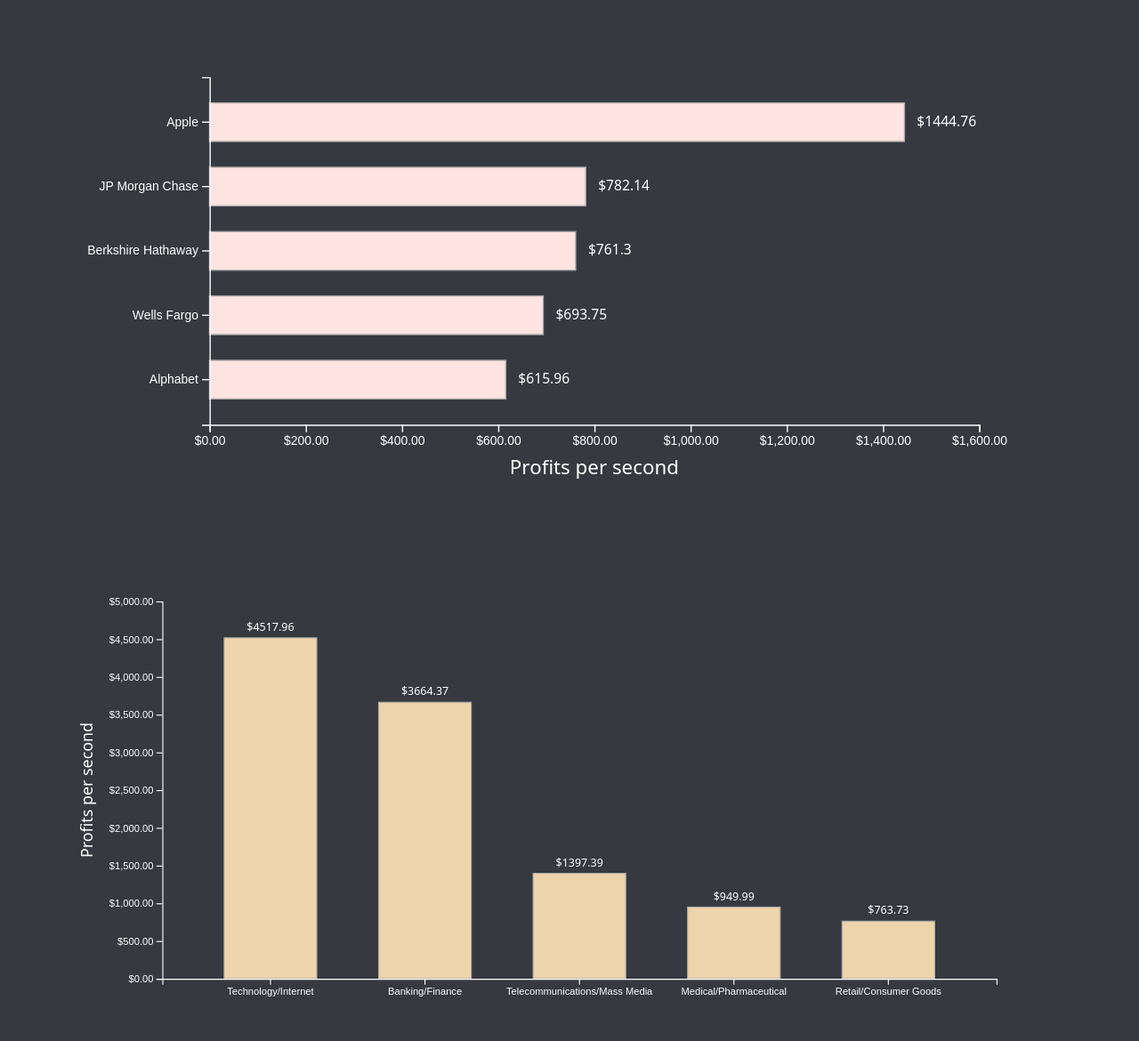
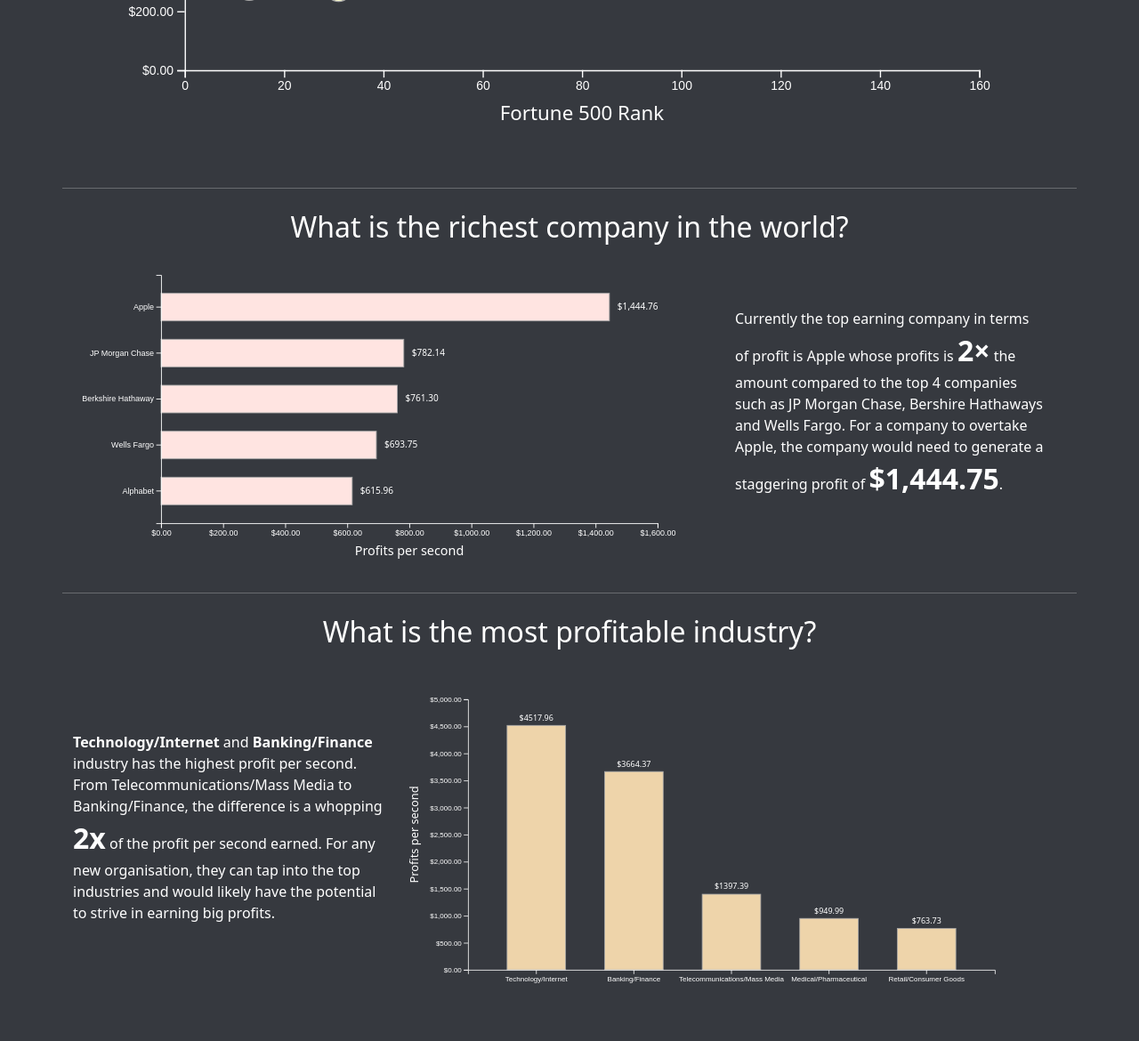
Before and after one commit to A-Flying-Poro/CSC3007-Milestone-2, a plain HTML site: page index.html in a window 1280 px wide. Shown: the part 861-2031 px from the top of the page at 89% size. After the commit the page ends 2007 px from the top, so only its background shows below. Drawn offline with nearby package versions, Linux system fonts and the light colour scheme.

Commit message:
Added page content
Co-Authored-By: Kennard <19202380+dustbin96@users.noreply.github.com>
Co-Authored-By: Arthur Tay <55835744+Arthurtay@users.noreply.github.com>

```diff
--- a/index.html
+++ b/index.html
@@ -15,10 +15,62 @@
     <script src="site.js" defer></script>
 </head>
 <body class="container dark-mode">
-<div class="d-flex flex-column align-items-center my-2">
-    <h2 class="my-4" style="text-align: center;">
+    <div class="row my-2 align-items-center">
+        <h2 class="w-100 my-4 text-center">
             What the Most Profitable Companies Make per Second
         </h2>
+        <div class="col col-lg-10 mt-2 mx-auto">
+            <p>
+                Have you ever thought of which company makes the most money in the world?
+                The numbers were gathered, crunched and tallied.
+                Here’s the top 25 wealthiest companies in the world and find out how much each company earns per second.
+            </p>
+            <p>
+                Companies that have the highest amount of profits are in the <b>Technology/Internet</b> or <b>Banking/Finance</b> industry.
+                Fortune 500 ranking is based on the revenue which differs from the profit per second.
+                <b>Walmart</b> is ranked number <span class="text-highlight">1</span> in the Fortune 500 ranking but profit less than <span class="text-highlight">⅓</span> as compared to Apple.
+            </p>
+        </div>
+        <div id="dataChart1" class="my-4 w-100">
+        </div>
+
+        <hr class="my-4" />
+
+        <!-- Chart 2 -->
+        <h2 class="w-100 text-center">
+            What is the richest company in the world?
+        </h2>
+        <div class="col-12 row">
+            <div id="dataChart2" class="col-12 col-xl-8">
+            </div>
+            <div class="col my-auto">
+                <p>
+                    Currently the top earning company in terms of profit is Apple whose profits is <span class="text-highlight">2&times;</span> the amount compared to the top 4 companies such as JP Morgan Chase,
+                    Bershire Hathaways and Wells Fargo.
+                    For a company to overtake Apple, the company would need to generate a staggering profit of <span class="text-highlight">$1,444.75</span>.
+                </p>
+            </div>
+        </div>
+
+        <hr class="my-4" />
+
+        <!-- Chart 3 -->
+        <h2 class="w-100 text-center">
+            What is the most profitable industry?
+        </h2>
+        <div class="col-12 row">
+            <div id="dataChart3" class="col-12 col-xl-8">
+            </div>
+            <div class="col my-auto order-first">
+                <p>
+                    <b>Technology/Internet</b> and <b>Banking/Finance</b> industry has the highest profit per second.
+                    From Telecommunications/Mass Media to Banking/Finance, the difference is a whopping <span class="text-highlight">2x</span> of the profit per second earned.
+                    For any new organisation, they can tap into the top industries and would likely have the potential to strive in earning big profits.
+                </p>
+            </div>
+        </div>
+
+
 
         <div id="tooltip" class="d-none flex-column align-items-center">
             <span class="tooltip-data">
@@ -66,13 +118,6 @@
                 <span data-json-key="vaccinated"></span>
             </span>
         </div>
-
-    <div id="dataChart1" class="my-4 w-100">
-    </div>
-    <div id="dataChart2" class="my-4 w-100">
-    </div>
-    <div id="dataChart3" class="my-4 w-100">
-    </div>
     </div>
 </body>
 </html>
--- a/site.css
+++ b/site.css
@@ -9,6 +9,11 @@
 
 html {
     font-family: 'Roboto', sans-serif;
+}
+
+.text-highlight {
+    font-size: xx-large;
+    font-weight: bold;
 }
 
 /*.node {
--- a/site.js
+++ b/site.js
@@ -4,7 +4,7 @@
 
 async function onLoad() {
     const [dataOriginal] = await Promise.all([
-        d3.csv('https://raw.githubusercontent.com/A-Flying-Poro/CSC3007-Milestone-2/main/data/company-profits.csv', data => ({
+        d3.csv('data/company-profits.csv', data => ({
             company: data['Company'],
             industry: data['Industry'],
             income: +data['2016 Net Income'],
@@ -263,12 +263,13 @@
             // const chartMarginX = 40
             const chartMarginLeft = 60
             const chartMarginRight = 20
-            const chartMarginY = 40
+            const chartMarginTop = 10
+            const chartMarginBottom = 40
             const chartWidth = width - chartMarginLeft - chartMarginRight
-            const chartHeight = height - chartMarginY * 2
+            const chartHeight = height - chartMarginTop - chartMarginBottom
 
             const svgChart = svg.append('g')
-                .attr('transform', `translate(${chartMarginLeft}, ${chartMarginY})`);
+                .attr('transform', `translate(${chartMarginLeft}, ${chartMarginTop})`);
 
             // x-axis
             const xAxis = d3.scaleLinear()
@@ -302,15 +303,15 @@
                 .data(data)
                 .enter()
                 .append("text")
-            .attr('x', d => 10 + xAxis(d.profit))
-            .attr('y', d => yAxis(d.company) + yAxis.bandwidth() / 2  )
+                .attr('x', d => xAxis(d.profit) + 10)
+                .attr('y', d => yAxis(d.company) + yAxis.bandwidth() / 2)
                 .attr('width', d => xAxis(d.profit))
                 .attr('height', yAxis.bandwidth())
                 .attr('text-anchor', 'left')
                 .attr('dominant-baseline', 'middle')
                 .attr('fill', 'currentColor')
                 .attr('font-size', '0.7rem')
-            .text(function(d) { return '$' + d.profit; });
+                .text(d => d3.format("-$,.2f")(d.profit));
 
 
 
@@ -345,7 +346,7 @@
         })).sort((a, b) => b.profit - a.profit).slice(0, 5);
 
         const viewBoxHeight = 500
-        const viewBoxWidth = 1000
+        const viewBoxWidth = 900
         const marginX = 50
         const marginY = 20
         const height = viewBoxHeight - marginY * 2
@@ -429,9 +430,6 @@
                 .attr('id', 'chart3-axis-y')
                 .attr('transform', `translate(0, 0)`)
                 .call(d3.axisLeft(yAxis).tickFormat(d3.format("-$,.2f")));
-
-
-
             svgChart.append('text')
                 .attr('fill', 'currentColor')
                 .attr('transform', `translate(${-chartMarginLeft - 30}, ${chartHeight / 2}) rotate(270)`)
```
Lines whose indentation alone changed are shown as unchanged.
